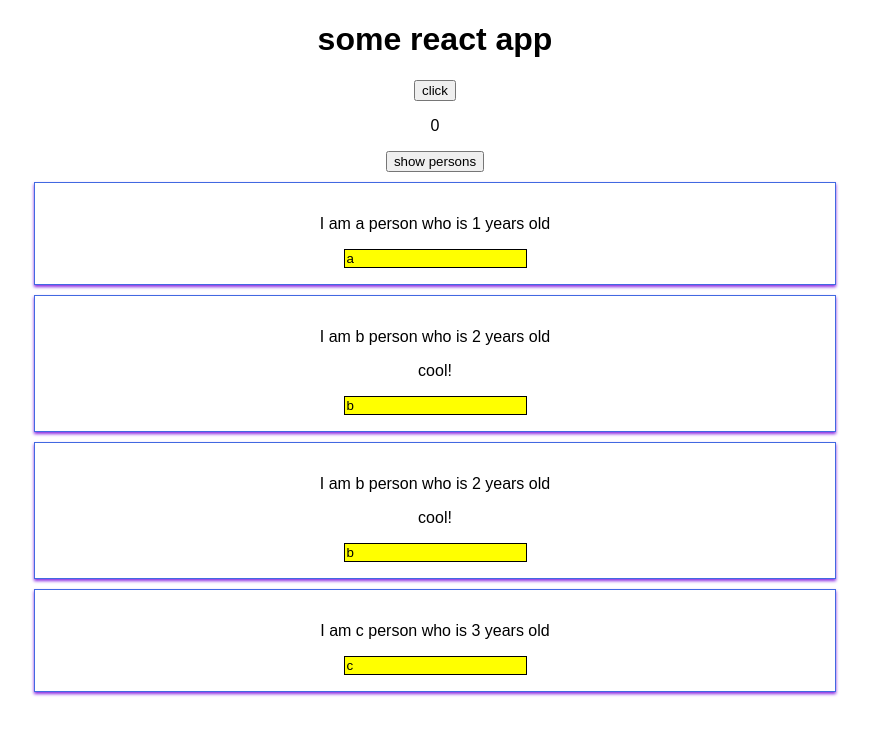
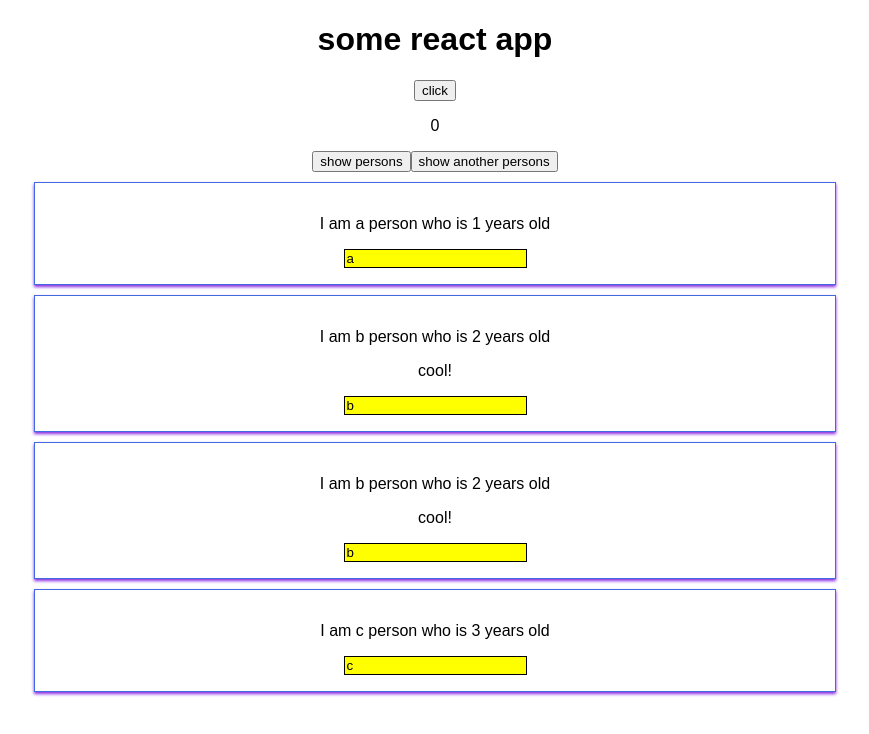
Before and after one commit to redvg/react_burger, a React (Create React App) app: page / in a window 1280 px wide. Shown: the top 734 px of the page, without its empty margins (205-1074 px from the left). Built offline with nearby package versions, Linux system fonts and the light colour scheme.

Commit message:
adds another way of conditional rendering

```diff
--- a/src/App.js
+++ b/src/App.js
@@ -22,7 +22,9 @@ class App extends Component {
 
     typedText: '',
 
-    isShowPersons: true
+    isShowPersons: true,
+
+    isShowAnotherPersons: true
   }
 
   buttonClickHandler = (counterSource) => {
@@ -52,9 +54,12 @@ class App extends Component {
 
   toggleShowPersonsHandler = () => {
 
-    const x = this.state.isShowPersons;
+    this.setState({isShowPersons: !this.state.isShowPersons});
+  }
 
-    this.setState({isShowPersons: !x});
+  toggleShowAnotherPersonsHandler = () => {
+
+    this.setState({isShowAnotherPersons: !this.state.isShowAnotherPersons});
   }
 
   renderPersons(){
@@ -85,6 +90,9 @@ class App extends Component {
   }
 
   render() {
+
+    let anotherPersons = this.state.isShowAnotherPersons ? null : <div>another person goes here</div>
+
     return (
       <div className="App">
         <h1>some react app</h1>
@@ -93,7 +101,9 @@ class App extends Component {
         <p>{this.state.counterSource}</p>
         <p>{this.state.typedText}</p>
         <button onClick={this.toggleShowPersonsHandler.bind(this)}>show persons</button>
+        <button onClick={this.toggleShowAnotherPersonsHandler.bind(this)}>show another persons</button>
         {this.state.isShowPersons ? this.renderPersons() : null}
+        {anotherPersons}
       </div>
     );
   }
```
